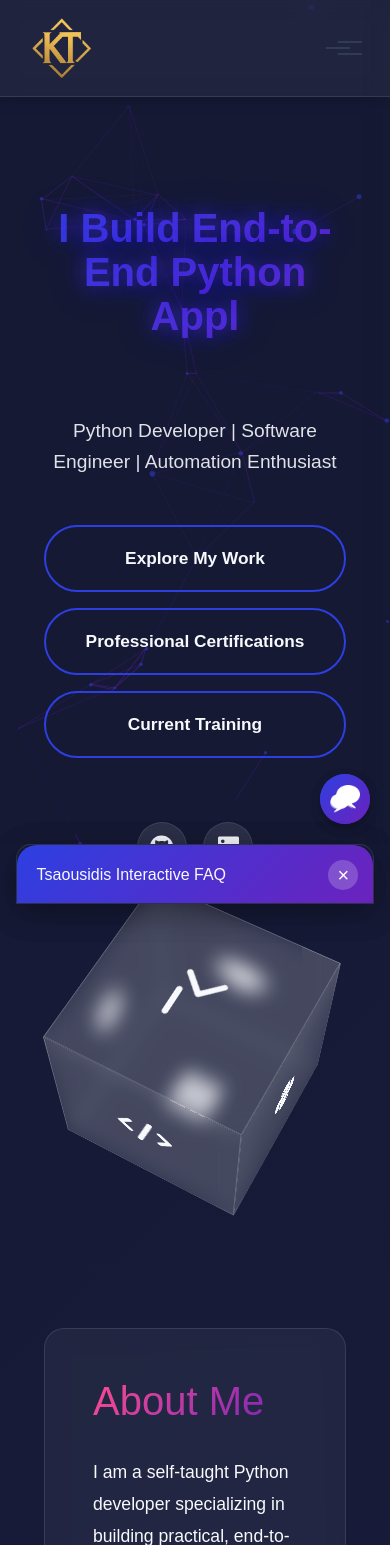
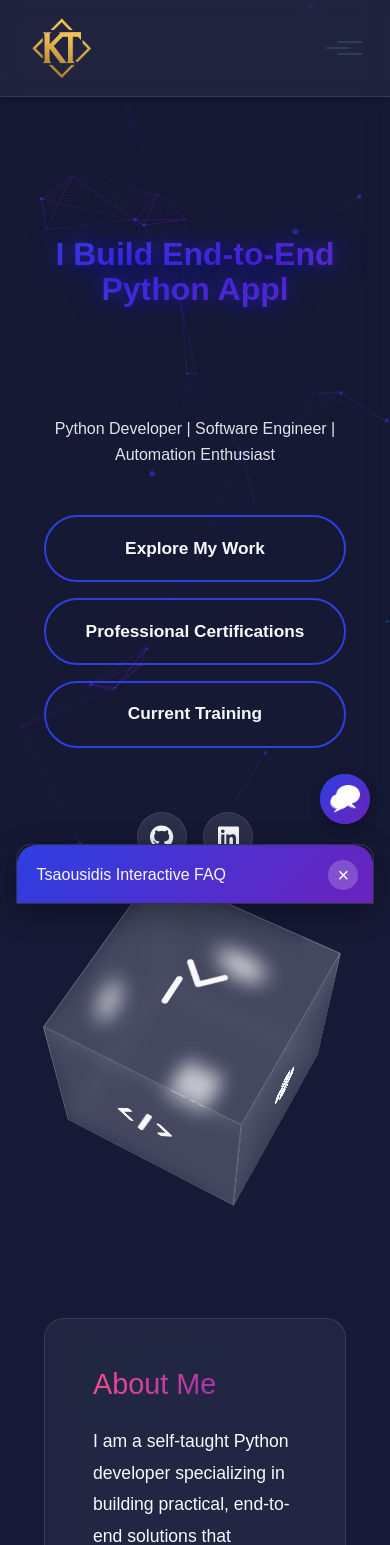
Before and after one commit to Tsaousidis/portfolio-site, a Flask app: page / in a window 390 px wide. Shown: the top 1545 px of the page. Run offline with Flask 3, Linux system fonts and the light colour scheme; some libraries are stand-ins or nearby versions.

Commit message:
Improved mobile chatbot UI, updated SEO meta tags & added security headers and CSRF protection

```diff
--- a/app.py
+++ b/app.py
@@ -1,5 +1,6 @@
 from flask import Flask, render_template, request, flash, redirect, url_for
 from flask_mail import Mail, Message
+from flask_wtf.csrf import CSRFProtect
 from dotenv import load_dotenv
 import os
 
@@ -14,6 +15,15 @@ app.secret_key = os.environ.get('SECRET_KEY')
 if not app.secret_key:
     raise ValueError("No SECRET_KEY set in environment variables")
 
+# Initialize CSRF protection
+csrf = CSRFProtect(app)
+
+# Session security configurations
+app.config['SESSION_COOKIE_SECURE'] = True  # Ensure cookies only sent over HTTPS
+app.config['SESSION_COOKIE_HTTPONLY'] = True  # Prevent JavaScript access to session cookie
+app.config['SESSION_COOKIE_SAMESITE'] = 'Lax'  # Protect against CSRF
+app.config['PERMANENT_SESSION_LIFETIME'] = 3600  # Session timeout in seconds (1 hour)
+
 # Configure Flask-Mail
 app.config['MAIL_SERVER'] = 'smtp.gmail.com'
 app.config['MAIL_PORT'] = 587
@@ -23,6 +33,33 @@ app.config['MAIL_PASSWORD'] = os.environ.get('EMAIL_PASS')
 app.config['MAIL_DEFAULT_SENDER'] = os.environ.get('EMAIL_USER')
 
 mail = Mail(app)
+
+# Security Headers
+@app.after_request
+def add_security_headers(response):
+    # Content Security Policy - Carefully configured to allow necessary resources
+    response.headers['Content-Security-Policy'] = "default-src 'self'; " \
+        "script-src 'self' 'unsafe-inline' https://cdn.jsdelivr.net https://www.googletagmanager.com https://cdnjs.cloudflare.com https://unpkg.com https://*.google-analytics.com; " \
+        "style-src 'self' 'unsafe-inline' https://cdn.jsdelivr.net https://cdnjs.cloudflare.com https://fonts.googleapis.com https://unpkg.com; " \
+        "img-src 'self' data: https: https://*.google-analytics.com; " \
+        "font-src 'self' https://fonts.gstatic.com https://cdnjs.cloudflare.com data:; " \
+        "connect-src 'self' https://*.google-analytics.com; " \
+        "frame-ancestors 'none'; " \
+        "form-action 'self';"
+
+    # HSTS (HTTP Strict Transport Security)
+    response.headers['Strict-Transport-Security'] = 'max-age=31536000; includeSubDomains'
+
+    # Prevent Clickjacking
+    response.headers['X-Frame-Options'] = 'DENY'
+
+    # Prevent content-type sniffing
+    response.headers['X-Content-Type-Options'] = 'nosniff'
+
+    # Referrer Policy
+    response.headers['Referrer-Policy'] = 'no-referrer-when-downgrade'
+
+    return response
 
 @app.route("/")
 def home():
@@ -117,14 +154,14 @@ def technologies():
         {
             "category": "Frameworks & Libraries",
             "tech_items": [
-                "Requests", "BeautifulSoup4", "SMTP", "Folium",
+                "Flask", "AOS", "Typed.js", "Requests", "BeautifulSoup4", "SMTP", "Folium",
                 "Tkinter", "Turtle"
             ]
         },
         {
             "category": "Tools & Platforms",
             "tech_items": [
-                "Git", "GitHub", "Docker", "Postman", "Camunda", "Azure", "AWS"
+                "Git", "GitHub", "Docker", "Postman", "Camunda", "Azure", "AWS", "Render", "Flask-Mail", "Gunicorn"
             ]
         },
         {
@@ -132,12 +169,12 @@ def technologies():
             "tech_items": ["Pandas", "NumPy", "Tableau", "Power BI", "Excel"]
         },
         {
+            "category": "Concepts & Methodologies",
+            "tech_items": ["OOP", "REST APIs", "BPM", "Agile", "Business Intelligence", "Data Science", "Web Apps"]
+        },
+        {
             "category": "AI & Machine Learning",
             "tech_items": ["Salesforce AI Fundamentals"]
-        },
-        {
-            "category": "Concepts & Methodologies",
-            "tech_items": ["OOP", "REST APIs", "BPM", "Agile", "Business Intelligence", "Data Science"]
         }
     ]
     return render_template("technologies.html", technologies=tech_list)
@@ -145,6 +182,7 @@ def technologies():
 @app.route("/feedback", methods=['GET', 'POST'])
 def feedback():
     if request.method == 'POST':
+        # CSRF token is automatically checked by flask-wtf
         name = request.form.get('name', '').strip()
         email = request.form.get('email', '').strip()
         message = request.form.get('message', '').strip()
--- a/requirements.txt
+++ b/requirements.txt
@@ -1,5 +1,6 @@
 Flask==3.0.3
-gunicorn==21.2.0
 Flask-Mail==0.9.1
 python-dotenv==1.0.0
+gunicorn==21.2.0
+Flask-WTF==1.2.1
 Werkzeug==3.0.1
--- a/static/css/style.css
+++ b/static/css/style.css
@@ -2026,3 +2026,26 @@ main {
     0%, 100% { transform: translateY(0); }
     50% { transform: translateY(-5px); opacity: 0.8; }
 }
+
+/* Mobile styles for headers */
+@media (max-width: 768px) {
+    .section-title {
+        font-size: 1.8rem !important;
+        margin-bottom: 1.5rem;
+    }
+
+    .cert-content h3,
+    .timeline-content h3,
+    .tech-section h2 {
+        font-size: 1.2rem !important;
+    }
+
+    .hero h1,
+    .glowing-text {
+        font-size: 2rem !important;
+    }
+
+    .hero-subtitle {
+        font-size: 1rem !important;
+    }
+}
--- a/static/js/chatbot.js
+++ b/static/js/chatbot.js
@@ -13,8 +13,8 @@ const botData = {
     profile: "Motivated and detail-oriented Software Engineer with hands-on experience in Python, REST APIs, data processing, and desktop GUI applications. Experienced in automating workflows and building scalable and maintainable software solutions. Passionate about problem solving and continuous learning. Proven ability to deliver robust solutions and collaborate in cross-functional teams.",
     technicalSkills: {
         languages: ["Python", "SQL", "JavaScript", "PHP", "HTML", "CSS"],
-        frameworksAndLibraries: ["Requests (API)", "BeautifulSoup4 (Web Scraping)", "SMTP (emails)", "Folium (SMS)", "Tkinter (GUI)", "Turtle", "Flask"],
-        toolsAndPlatforms: ["Git", "Github", "Docker", "Postman", "Camunda", "Azure", "AWS"],
+        frameworksAndLibraries: ["Requests (API)", "Flask (Web Apps)", "AOS", "Typed.js", "BeautifulSoup4 (Web Scraping)", "SMTP (emails)", "Folium (SMS)", "Tkinter (GUI)", "Turtle", "Flask"],
+        toolsAndPlatforms: ["Git", "Github", "Docker", "Postman", "Camunda", "Azure", "AWS", "Render", "Flask-Mail", "Gunicorn"],
         dataAndVisualization: ["Pandas", "NumPy", "Tableau", "Power BI", "Excel"],
         aiAndMl: ["Salesforce AI fundamental technologies"],
         concepts: ["OOP", "REST APIs", "BPM", "Agile", "BI", "Data Science"]
--- a/templates/base.html
+++ b/templates/base.html
@@ -2,7 +2,8 @@
 <html lang="en">
 <head>
     <meta charset="UTF-8">
-    <meta name="viewport" content="width=device-width, initial-scale=1.0">
+    <meta name="viewport" content="width=device-width, initial-scale=1.0, maximum-scale=1.0, user-scalable=no">
+    <meta name="description" content="Konstantinos Tsaousidis is a Python developer from Greece, focused on automation, APIs, and building full-featured mini tools." />
     <title>{% block title %}My Portfolio{% endblock %}</title>
     <!-- Google tag (gtag.js) -->
     <script async src="https://www.googletagmanager.com/gtag/js?id=G-K8VMCCKH02"></script>
--- a/templates/feedback.html
+++ b/templates/feedback.html
@@ -26,6 +26,7 @@
 
     <div class="feedback-card" data-aos="fade-up" data-aos-duration="600" data-aos-delay="50">
         <form class="feedback-form" method="POST">
+            <input type="hidden" name="csrf_token" value="{{ csrf_token() }}">
             <div class="form-group">
                 <input type="text" id="name" name="name" required placeholder=" " value="{{ form_data.get('name', '') }}">
                 <label for="name">Name</label>
--- a/templates/index.html
+++ b/templates/index.html
@@ -1,6 +1,6 @@
 {% extends "base.html" %}
 
-{% block title %}Home | Konstantinos Tsaousidis{% endblock %}
+{% block title %}Python Developer – Konstantinos Tsaousidis | Automation, APIs, Tools{% endblock %}
 
 {% block content %}
 <!-- Particle background -->
```
